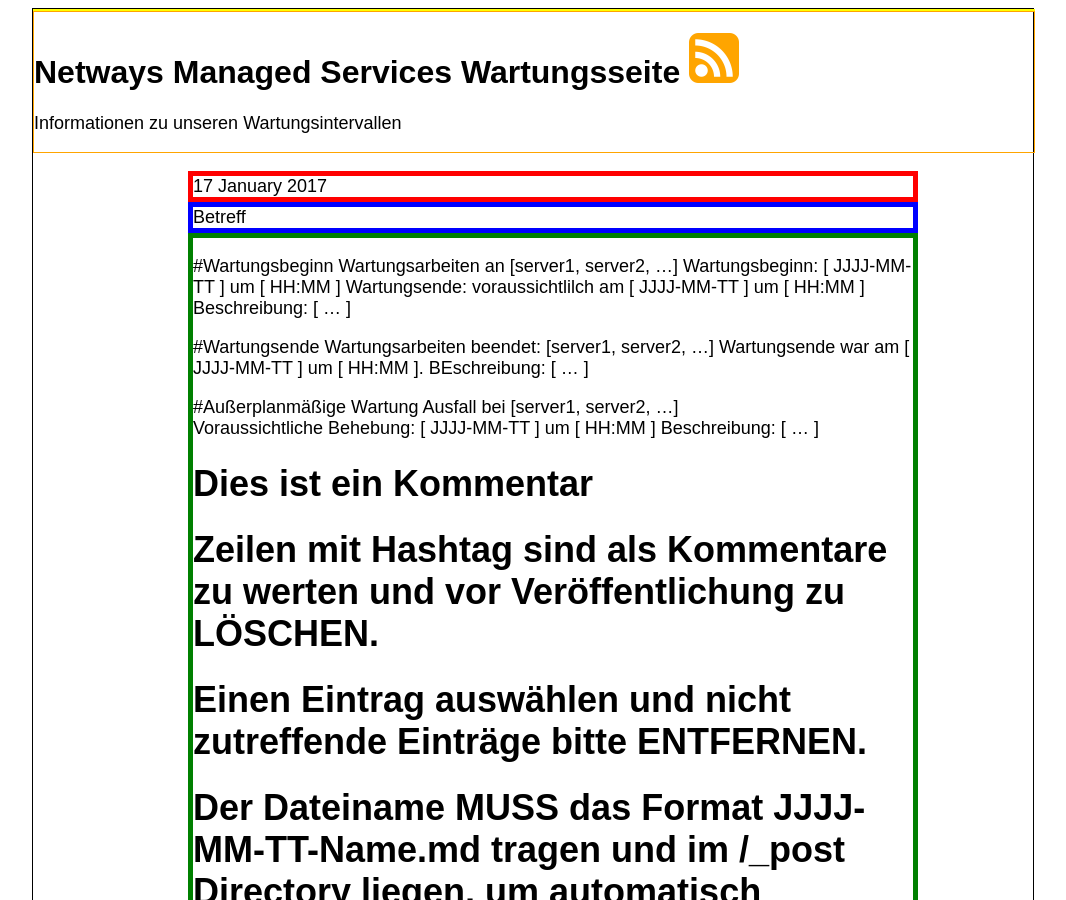
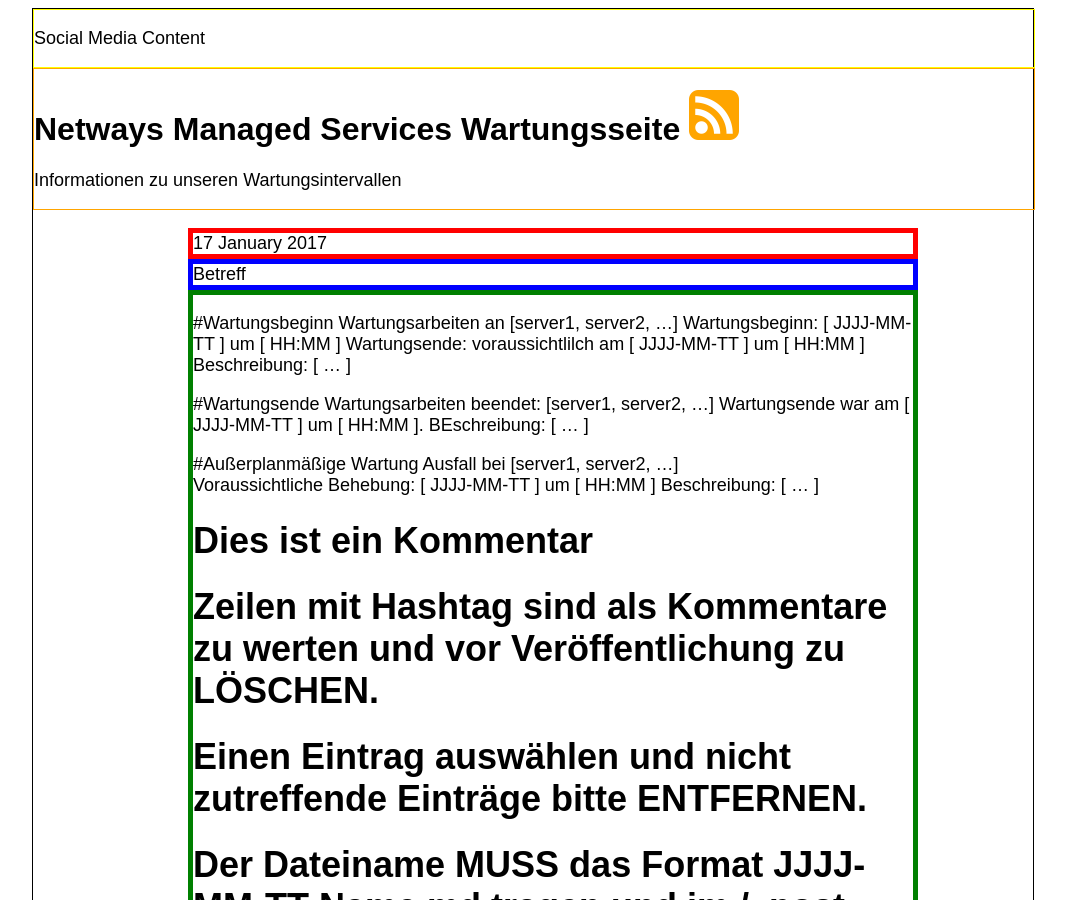
Before and after one commit to Storagegirl/storagegirl.github.io, a Jekyll site: the page built from index.html, in a window 1280 px wide and 900 px high. Shown: the whole window, without its empty margins (107-1173 px from the left). Built offline with Jekyll 4.4.1, drawn with Linux system fonts in a browser that asks for light colours.

Commit message:
Update index.html

```diff
--- a/index.html
+++ b/index.html
@@ -4,15 +4,14 @@
 ---
 
 <div id="container" style="margin:auto; width:1000px; border:1px solid black">
+
 <div class=boxsocial>
-
+<p>Social Media Content</p>
 </div>
 
 <div class=boxheader>
-
 <h1>Netways Managed Services Wartungsseite <a href="https://storagegirl.github.io/atom.xml"> <img src="200px-Generic_Feed-icon.svg.png" alt="RSS Feed" style="width:50px;height:50px;"/> </a></h1>
 <p>Informationen zu unseren Wartungsintervallen</p>
-
 </div>
 
 	<ul class="posts">
```
